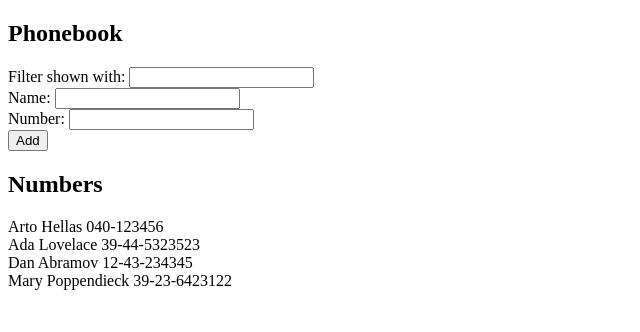
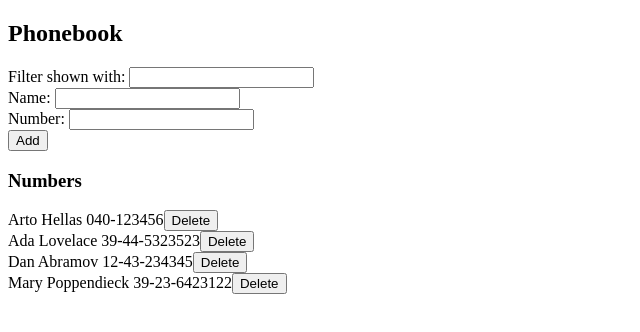
Before and after one commit to jussiiih/Full-Stack-Open, a React (Vite) app in the folder osa2/puhelinluettelo/: page / in a window 1280 px wide. Shown: the top 332 px of the page, without its empty margins (0-640 px from the left). Built offline with nearby package versions, Linux system fonts and the light colour scheme; data requests are answered from the project's data file.

Commit message:
tehtava 2.14

```diff
--- a/osa2/puhelinluettelo/src/App.jsx
+++ b/osa2/puhelinluettelo/src/App.jsx
@@ -2,6 +2,7 @@ import { useState, useEffect } from 'react'
 import axios from 'axios'
 import Filter from './components/Filter'
 import PersonForm from './components/PersonForm'
+import PersonsList from './components/PersonsList'
 import personService from './services/persons'
 
 const App = () => {
@@ -42,6 +43,14 @@ const App = () => {
     })}})
   }
 
+  const removePerson = (personToBeRemoved) => {
+    personService.remove(personToBeRemoved)
+    .then(() => {
+      setPersons(persons.filter(person => person.id !== personToBeRemoved.id))
+    }
+  )
+  }
+
   const handleNameChange = (event) => {
     setNewName(event.target.value)
   }
@@ -61,17 +70,17 @@ const App = () => {
     ? persons
     : persons.filter(person => person.name.toLowerCase().includes(newFilter.toLowerCase()))
 
+
+
+
   return (
     <div>
       <h2>Phonebook</h2>
-      <Filter newFilter = {newFilter} onChange={handleFilterChange}/>
-      <PersonForm addName ={addName} newName = {newName} newNumber = {newNumber} handleNameChange ={handleNameChange} handleNumberChange ={handleNumberChange}/>
-      <h2>Numbers</h2>
-      <ul style ={{listStyleType: 'none', padding: 0 }}>
-        {personsToShow.map(person =>
-        <li key={person.name}>{person.name} {person.number}</li>
-        )}
-      </ul>
+        <Filter newFilter = {newFilter} onChange={handleFilterChange}/>
+        <PersonForm addName ={addName} newName = {newName} newNumber = {newNumber} handleNameChange ={handleNameChange} handleNumberChange ={handleNumberChange}/>
+
+      <h3>Numbers</h3>
+        <PersonsList personsToShow={personsToShow} removePerson={removePerson}/>
     </div>
 
   )
--- /dev/null
+++ b/osa2/puhelinluettelo/src/components/PersonsList.jsx
@@ -0,0 +1,23 @@
+const PersonsList = (props) => {
+
+  const handleDeleteClick = (person) => {
+    const isConfirmed = window.confirm (`Delete ${person.name} ?`)
+    if (isConfirmed === true) {
+      props.removePerson(person)
+    }
+  }
+
+  return (
+    <ul style ={{listStyleType: 'none', padding: 0 }}>
+        {props.personsToShow.map(person =>
+        <li key={person.name}>{person.name} {person.number}
+          <button onClick={() => handleDeleteClick(person) }>
+            Delete
+          </button>
+        </li>
+        )}
+    </ul>
+    )
+}
+
+export default PersonsList
--- a/osa2/puhelinluettelo/src/services/persons.js
+++ b/osa2/puhelinluettelo/src/services/persons.js
@@ -12,8 +12,13 @@ const add = newPerson => {
     return request.then(response =>response.data)
 }
 
+const remove = personToBeRemoved => {
+    return axios.delete(`${baseUrl}/${personToBeRemoved.id}`)}
+
+
 
 export default {
     getAll: getAll,
-    add: add
+    add: add,
+    remove, remove
 }
```
